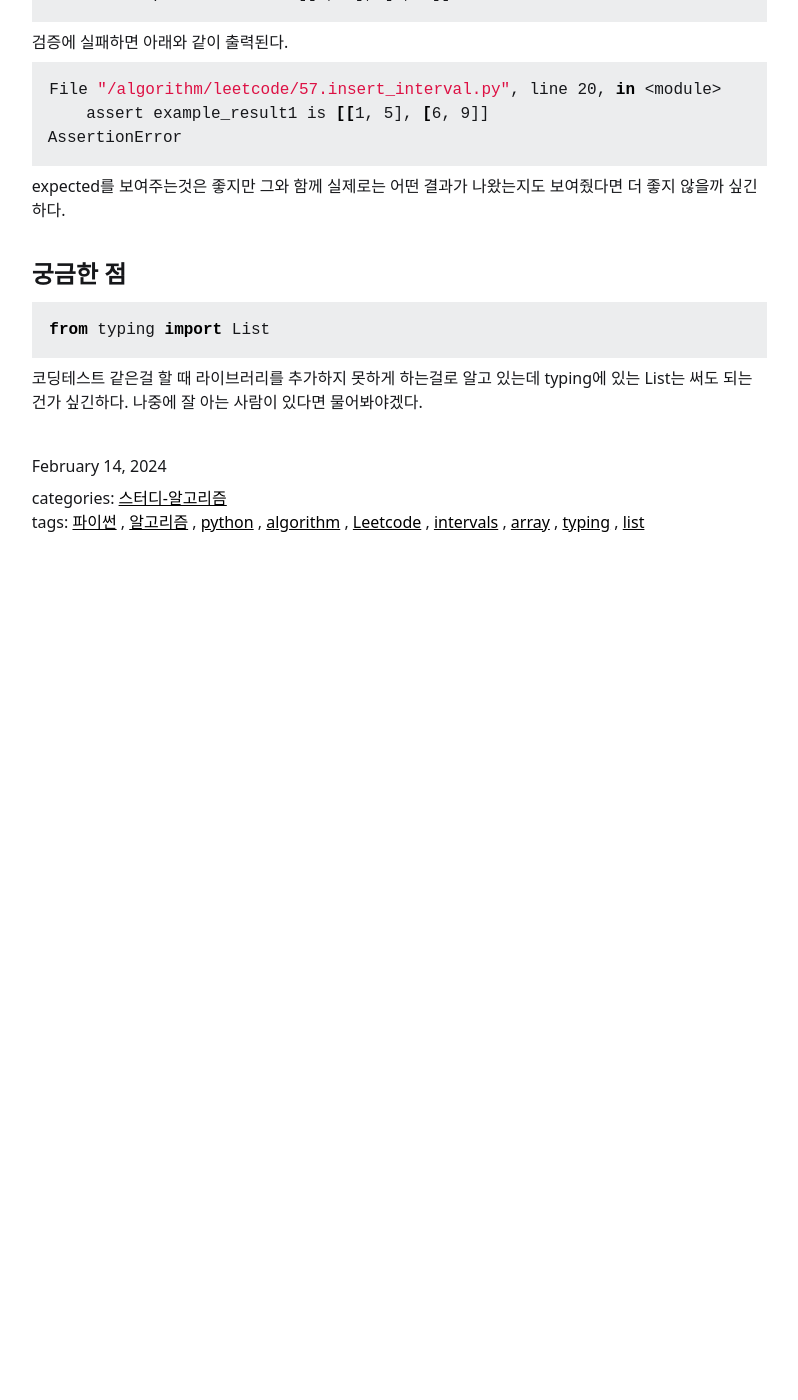
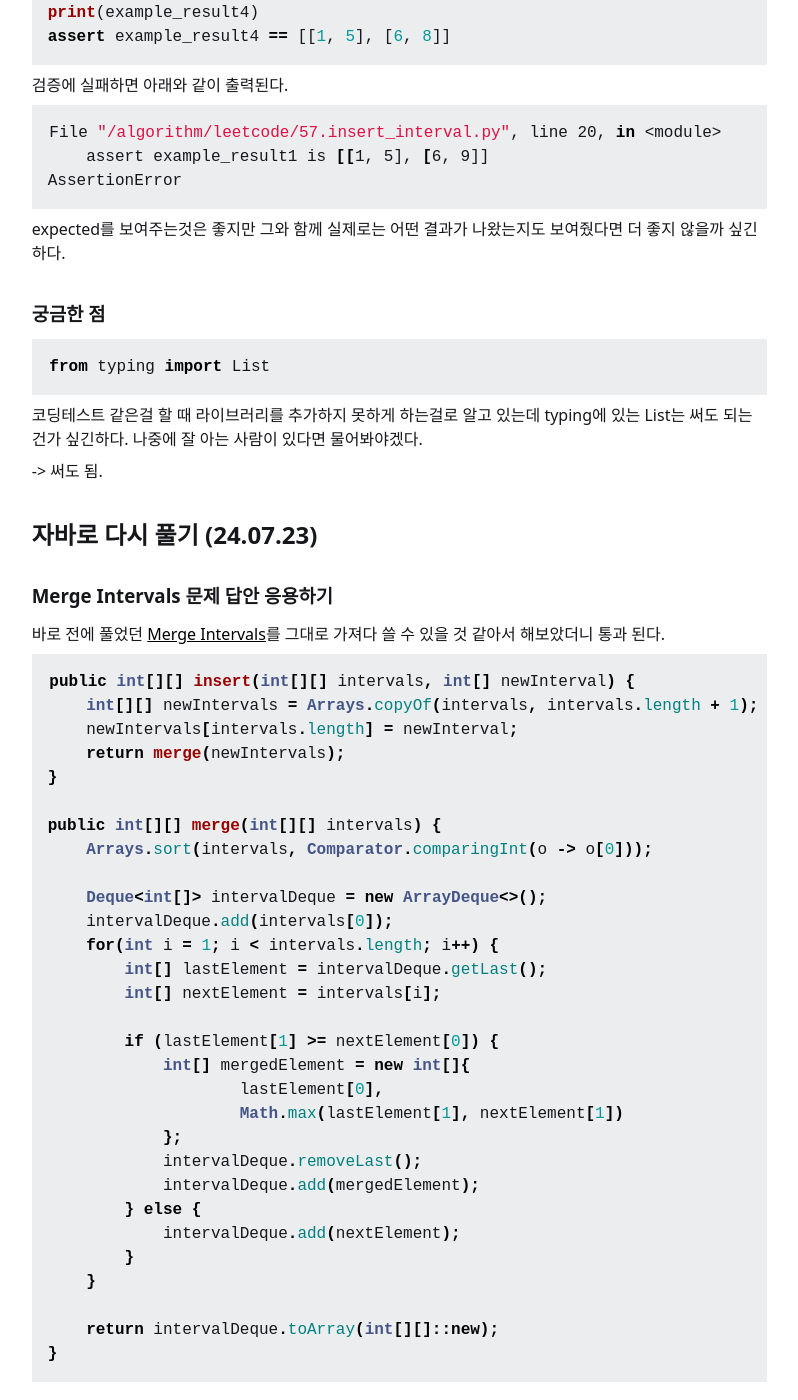
Before and after one commit to dev-jonghoonpark/algorithm-blog, a Jekyll site: the page built from _posts/2024-02-14-leetcode-57.md, in a window 1280 px wide and 1400 px high, scrolled down 1846 px. Shown: the whole window, without its empty margins (321-1119 px from the left). Built offline with Jekyll 4.4.1, drawn with Linux system fonts in a browser that asks for light colours; before the commit the page ends 2476 px from its top, so only the background shows below that; some of the changed text lies outside the part shown.

Commit message:
add post '(Leetcode) 57 - Insert Interval 풀이'

````diff
--- a/_posts/2024-02-14-leetcode-57.md
+++ b/_posts/2024-02-14-leetcode-57.md
@@ -1,6 +1,6 @@
 ---
 layout: post
-title: (Leetcode) 57 - Insert Interval
+title: (Leetcode) 57 - Insert Interval 풀이
 categories: [스터디-알고리즘]
 tags:
   [
@@ -13,6 +13,10 @@ tags:
     array,
     typing,
     list,
+    java,
+    Java,
+    merge,
+    copy,
   ]
 date: 2024-02-14 20:30:00 +0900
 ---
@@ -30,6 +34,8 @@ date: 2024-02-14 20:30:00 +0900
 문제는 크게 어렵지 않게 해결되었다.
 
 ---
+
+## 내가 작성한 풀이
 
 ```python
 from typing import List
@@ -63,7 +69,7 @@ class Solution:
         return intervals[0:startIndex] + [newNode] + intervals[endIndex + 1: len(intervals)]
 ```
 
-## 파이썬 테스트 코드 작성
+### 파이썬 테스트 코드 작성
 
 이번부터는 테스트 코드도 작성해봐야겠다 싶어서 찾아보니 python에서는 기본적으로 assert라는 간단한 검증 구문을 기능으로 제공하고 있었다.
 
@@ -104,10 +110,111 @@ AssertionError
 
 expected를 보여주는것은 좋지만 그와 함께 실제로는 어떤 결과가 나왔는지도 보여줬다면 더 좋지 않을까 싶긴하다.
 
-## 궁금한 점
+### 궁금한 점
 
 ```python
 from typing import List
 ```
 
 코딩테스트 같은걸 할 때 라이브러리를 추가하지 못하게 하는걸로 알고 있는데 typing에 있는 List는 써도 되는건가 싶긴하다. 나중에 잘 아는 사람이 있다면 물어봐야겠다.
+
+-> 써도 됨.
+
+## 자바로 다시 풀기 (24.07.23)
+
+### Merge Intervals 문제 답안 응용하기
+
+바로 전에 풀었던 [Merge Intervals](https://algorithm.jonghoonpark.com/2024/07/23/leetcode-56)를 그대로 가져다 쓸 수 있을 것 같아서 해보았더니 통과 된다.
+
+```java
+public int[][] insert(int[][] intervals, int[] newInterval) {
+    int[][] newIntervals = Arrays.copyOf(intervals, intervals.length + 1);
+    newIntervals[intervals.length] = newInterval;
+    return merge(newIntervals);
+}
+
+public int[][] merge(int[][] intervals) {
+    Arrays.sort(intervals, Comparator.comparingInt(o -> o[0]));
+
+    Deque<int[]> intervalDeque = new ArrayDeque<>();
+    intervalDeque.add(intervals[0]);
+    for(int i = 1; i < intervals.length; i++) {
+        int[] lastElement = intervalDeque.getLast();
+        int[] nextElement = intervals[i];
+
+        if (lastElement[1] >= nextElement[0]) {
+            int[] mergedElement = new int[]{
+                    lastElement[0],
+                    Math.max(lastElement[1], nextElement[1])
+            };
+            intervalDeque.removeLast();
+            intervalDeque.add(mergedElement);
+        } else {
+            intervalDeque.add(nextElement);
+        }
+    }
+
+    return intervalDeque.toArray(int[][]::new);
+}
+```
+
+#### TC, SC
+
+시간 복잡도는 `O(n*logn)` 공간 복잡도는 `O(n)` 이다. (결과를 반환하기 위해 생성된 `int[][]`는 고려하지 않는다.)
+
+### 성능을 개선한 답안 (pointer 사용)
+
+문제를 잘 읽어보면 intervals 의 경우 start를 기준으로 이미 정렬이 되어있다고 하였기 떄문에 따로 정렬을 해줄 필요는 없다.
+for loop 에서는 start, end pointer를 이용해서 어느 구간이 병합되는지 기억해두고, 최종적으로 병합을 진행한다.
+
+`System.arraycopy` 의 경우에는 ([공식 문서](https://docs.oracle.com/javase/8/docs/api/java/lang/System.html#arraycopy-java.lang.Object-int-java.lang.Object-int-int-)) array의 data를 copy할 때 효율적으로 처리할 수 있지만, api가 직관적이지는 못한 것 같다. 그래도 한 번 적용해보았다.
+
+```java
+class Solution {
+    public int[][] insert(int[][] intervals, int[] newInterval) {
+        int start = -1;
+        int end = -1;
+
+        for (int i = 0; i < intervals.length; i++) {
+            if (start == -1 && intervals[i][1] >= newInterval[0]) {
+                start = i;
+            }
+
+            if (newInterval[1] >= intervals[i][0]) {
+                end = i;
+            }
+        }
+
+        if (start == -1) {
+            int[][] newIntervals = Arrays.copyOf(intervals, intervals.length + 1);
+            newIntervals[intervals.length] = newInterval;
+            return newIntervals;
+        }
+
+        if (end == -1) {
+            int[][] newIntervals = new int[intervals.length + 1][2];
+            newIntervals[0] = newInterval;
+            System.arraycopy(intervals, 0, newIntervals, 1, newIntervals.length - 1);
+            return newIntervals;
+        }
+
+        int[][] newIntervals = new int[intervals.length - (end - start)][2];
+
+        if (start >= 0) {
+            System.arraycopy(intervals, 0, newIntervals, 0, start);
+        }
+
+        newIntervals[start] = new int[]{Math.min(intervals[start][0], newInterval[0]), Math.max(intervals[end][1], newInterval[1])};
+
+        if (intervals.length - (end + 1) >= 0) {
+            System.arraycopy(intervals, end + 1, newIntervals, end + 1 - (end - start), intervals.length - (end + 1));
+        }
+
+        return newIntervals;
+    }
+}
+```
+
+#### TC, SC
+
+시간 복잡도는 `O(n)` 공간 복잡도는 `O(1)` 이다. (결과를 반환하기 위해 생성된 `int[][]`는 고려하지 않는다.)
````
